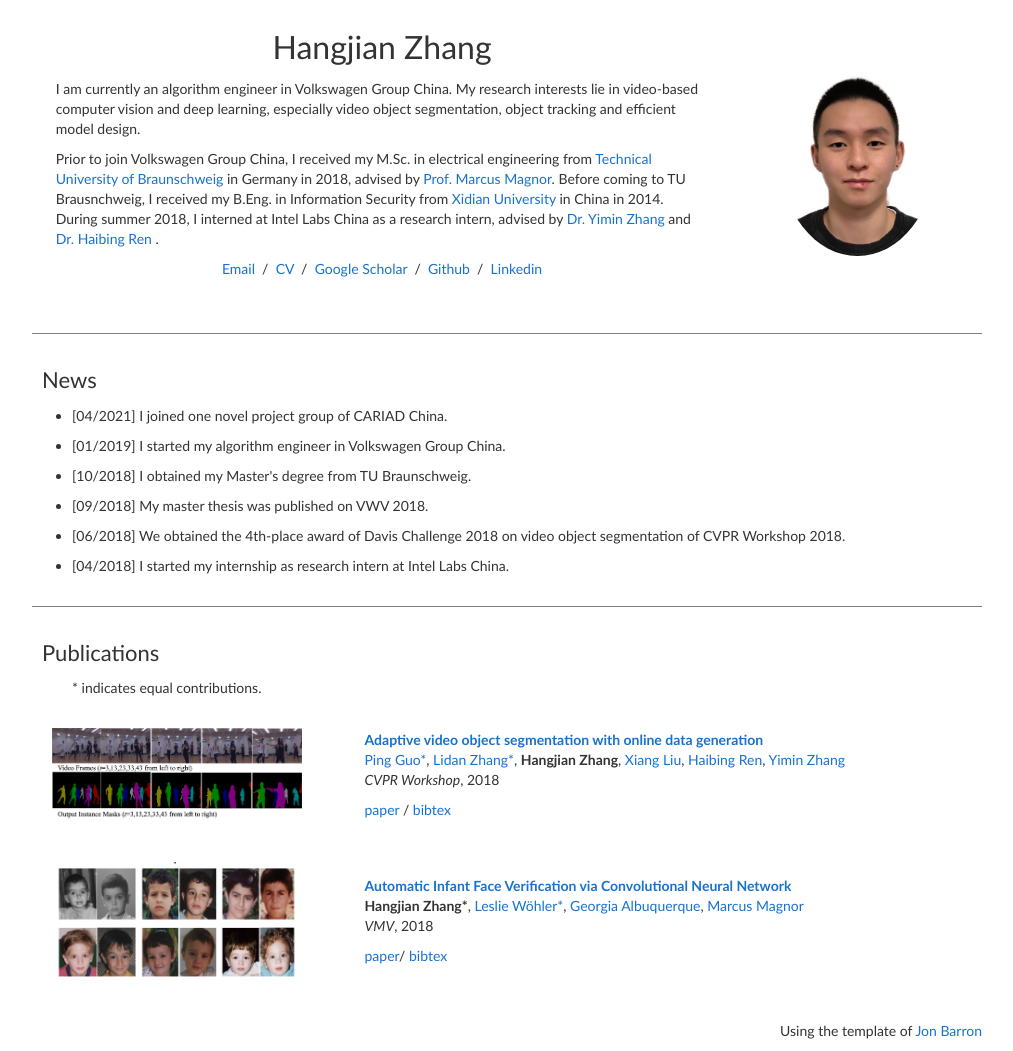
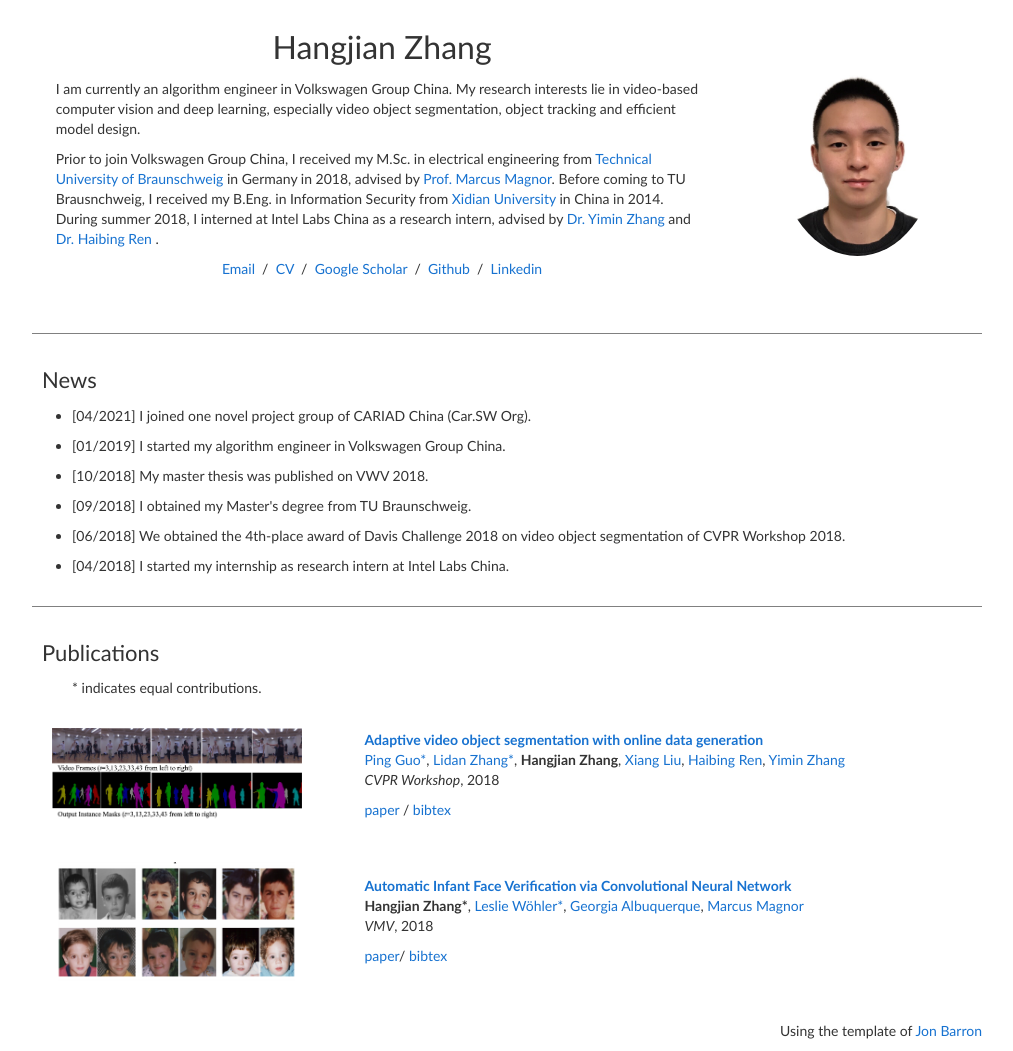
Before and after one commit to ZHHJemotion/ZHHJemotion.github.io, a plain HTML site: page index.html in a window 1280 px wide. Shown: the whole page, without its empty margins (133-1146 px from the left). Drawn offline with nearby package versions, Linux system fonts and the light colour scheme.

Commit message:
update my resume

```diff
--- a/index.html
+++ b/index.html
@@ -70,16 +70,16 @@
         <table style="width:100%;border:0px;border-spacing:0px;border-collapse:separate;margin-right:auto;margin-left:auto;"><tbody>
         <tr>
             <ul>
-              <li>[04/2021] I joined one novel project group of CARIAD China.</li>
+              <li>[04/2021] I joined one novel project group of CARIAD China (Car.SW Org).</li>
             </ul>
             <ul>
               <li>[01/2019] I started my algorithm engineer in Volkswagen Group China.</li>
             </ul>
             <ul>
-              <li>[10/2018] I obtained my Master's degree from TU Braunschweig.</li>
+              <li>[10/2018] My master thesis was published on VWV 2018.</li>
             </ul>
             <ul>
-              <li>[09/2018] My master thesis was published on VWV 2018.</li>
+              <li>[09/2018] I obtained my Master's degree from TU Braunschweig.</li>
             </ul>
             <ul>
               <li>[06/2018] We obtained the 4th-place award of Davis Challenge 2018 on video object segmentation of CVPR Workshop 2018.</li>
```
Also changed, not shown: 1 other file.
